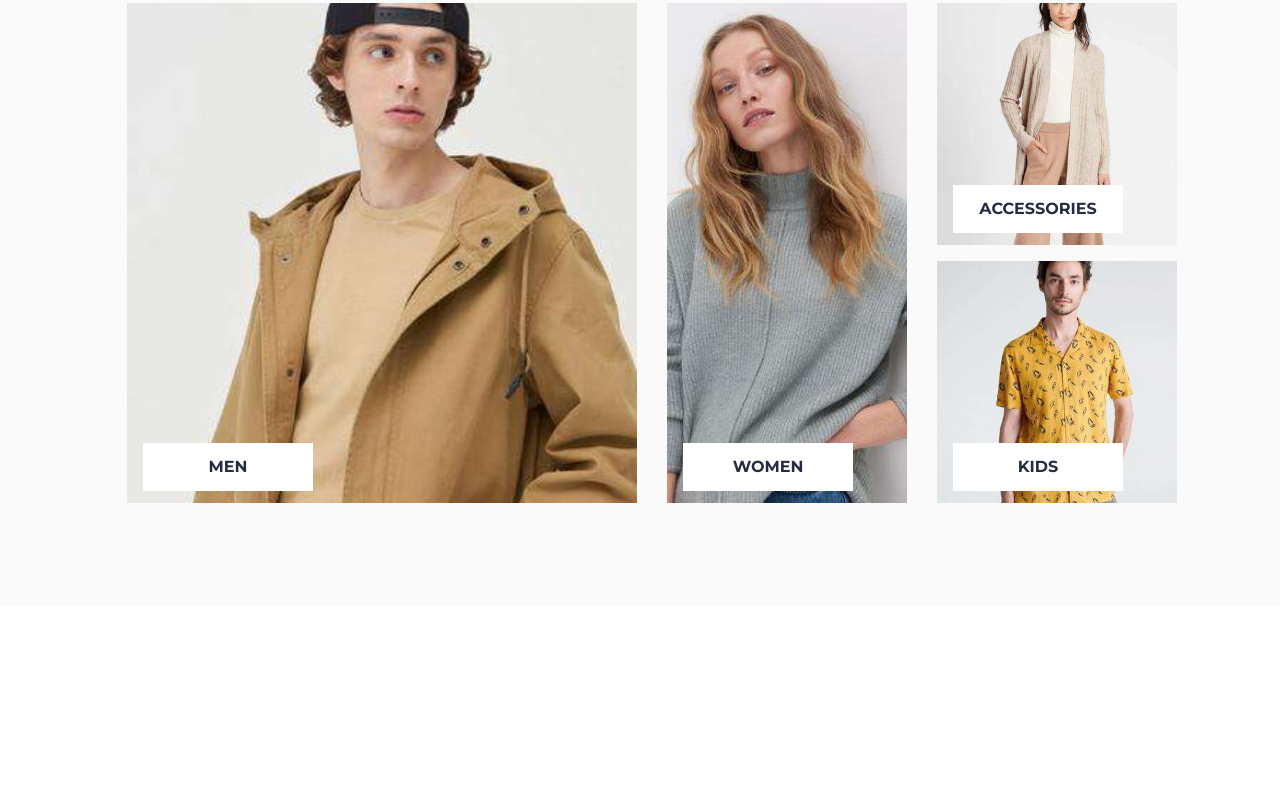
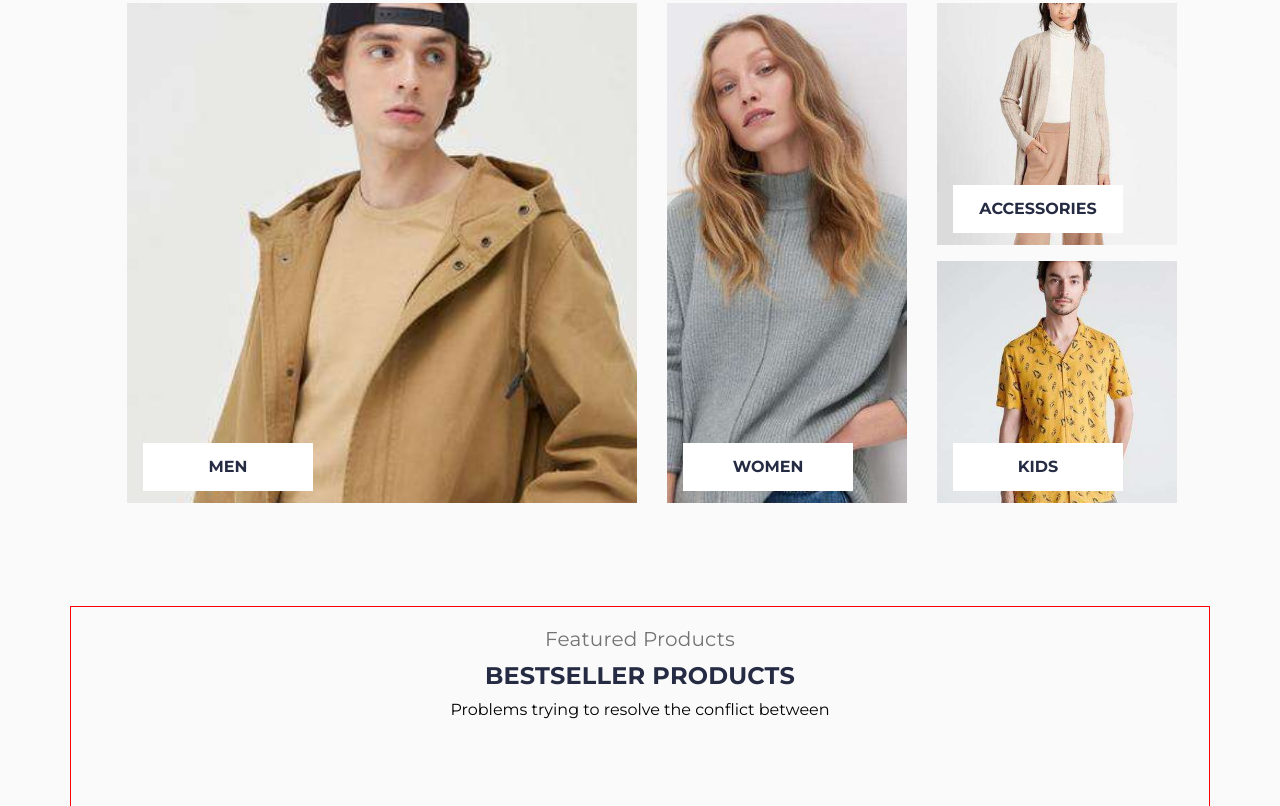
Before and after one commit to BrunoFelixDeSousa/desafio-02-compass, a plain HTML site: page index.html in a window 1280 px wide. Shown: the part 946-1752 px from the top of the page. Before the commit the page ends 1552 px from the top, so only its background shows below. Drawn offline with Linux system fonts and the light colour scheme.

Commit message:
creating product card

```diff
--- a/assets/css/config.css
+++ b/assets/css/config.css
@@ -26,6 +26,7 @@
   padding-left: calc(var(--bs-gutter-x) * 0.5);
   margin-right: auto;
   margin-left: auto;
+  /* background-color: var(--light-background-color); */
 }
 
 @media (min-width: 576px) {
--- a/assets/css/main.css
+++ b/assets/css/main.css
@@ -2,5 +2,6 @@
 @import url(./navbar-dark.css);
 @import url(./navbar-light.css);
 @import url(./carousel.css);
+@import url(./wrapper.css);
 @import url(./shop-cards.css);
-@import url(./wrapper.css);
+@import url(./product-cards.css);
--- /dev/null
+++ b/assets/css/product-cards.css
@@ -0,0 +1,31 @@
+.product-cards {
+
+    border: 1px solid red;
+
+    width: 100%;
+    height: 1652px;
+    padding: 20px;
+    /* background-color: var(--light-background-color); */
+}
+
+.product-cards .main-content {
+    display: flex;
+    flex-direction: column;
+    align-items: center;
+    justify-content: center;
+    gap: 10px;
+}
+
+.product-cards .main-content h2 {
+    font-weight: 400;
+    font-size: 20px;
+    letter-spacing: 0.2px;
+    color: var(--second-text-color);
+}
+
+.product-cards .main-content h3 {
+    font-weight: 700;
+    font-size: 24px;
+    letter-spacing: 0.2px;
+    color: var(--text-color);
+}
--- a/index.html
+++ b/index.html
@@ -293,7 +293,8 @@
 
     <!-- MAIN ----------------------------------------------------------------------------------------------------------------->
     <main class="wrapper">
-      <section class="shop-cards container">
+      <!-- SHOP-CARDS --------------------------------------------------------------------------------------------------------->
+      <section class="shop-cards ">
         <div class="main-content">
           <h2>EDITORS PICK</h2>
           <p>Problems trying to resolve the conflict between</p>
@@ -306,16 +307,25 @@
           <div class="card-2">
             <img src="./assets/images/image2.jpg" alt="moda feminina" />
             <span class="card-content">WOMEN</span>
-        </div>
+          </div>
           <div class="card-3">
             <img src="./assets/images/image3.jpg" alt="Acessórios" />
             <span class="card-content">ACCESSORIES</span>
-        </div>
+          </div>
           <div class="card-4">
             <img src="./assets/images/image4.jpg" alt="kids" />
             <span class="card-content">KIDS</span>
+          </div>
         </div>
-        </div>
+      </section>
+
+      <!-- PRODUCT CARDS ---------------------------------------------------------------------------------------------------->
+      <section class="product-cards container">
+        <div class="main-content">
+            <h2>Featured Products</h2>
+            <h3>BESTSELLER PRODUCTS</h3>
+            <p>Problems trying to resolve the conflict between</p>
+          </div>
       </section>
     </main>
   </body>
```
